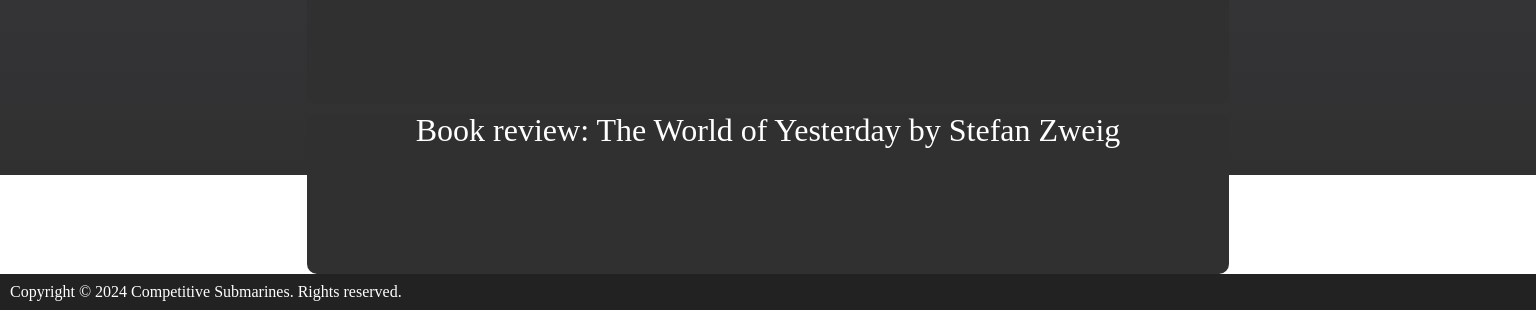
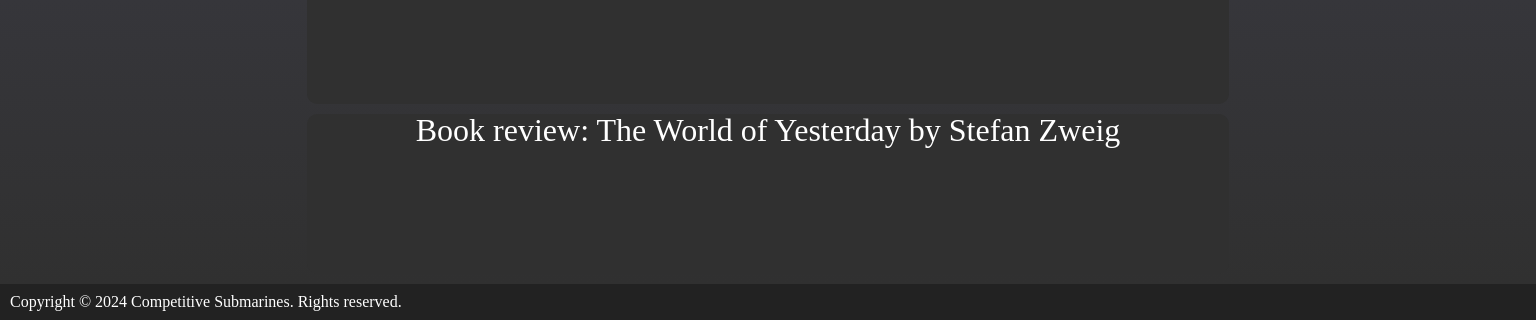
Before and after one commit to Soul-Sneezer/Competitive_submarinesBlog, a plain HTML site: page index.html in a window 1536 px wide. Shown: the part 625-945 px from the top of the page. Drawn offline with Linux system fonts and the light colour scheme.

Commit message:
Minor bug fix

```diff
--- a/index.html
+++ b/index.html
@@ -38,7 +38,7 @@
 			<article><div class="post">
 					<h2 class="title">Book review: The World of Yesterday by Stefan Zweig</h2>
 					</div></article>
-			<article><div class="post">
+			<article><div class="post" id="last">
 					<h2 class="title">Book review: The World of Yesterday by Stefan Zweig</h2>
 					</div></article>
 
--- a/style.css
+++ b/style.css
@@ -97,19 +97,15 @@ header
 	background-color: #222222;
 }
 
-main
-{
-	min-height:100%;
-}
-
 html {
   height: 100%;
 }
 
-body {
+main {
 	background-image: linear-gradient(#424250, #303030);
-	background-size: auto 100%;
+	background-size: cover;
 	background-repeat: no-repeat;
+	min-height: 100%;
 	margin: 0px;
 	padding: 0px;
 }
@@ -186,6 +182,10 @@ nav .dropdown-content {
 		margin-top: 10px;
 	}
 
+	#last
+	{
+		margin-bottom: 10px;
+	}
 	main
 	{
 		display: flex;
```
